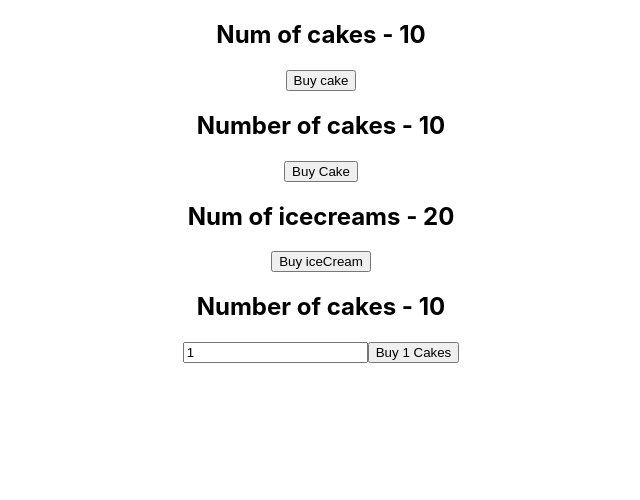
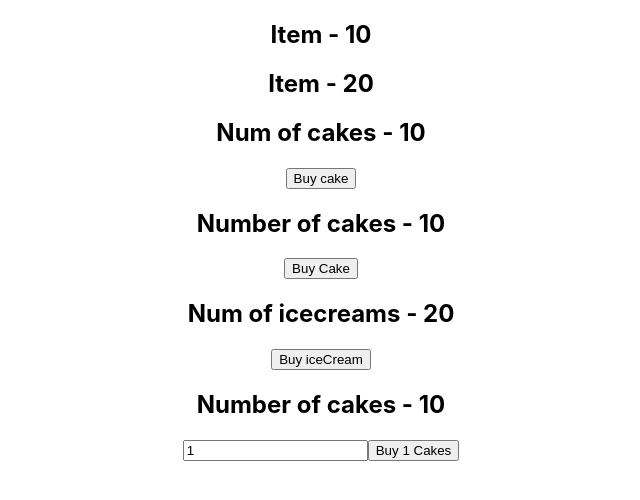
Before and after one commit to kbu715/react-redux-tutorials, a React (Create React App) app in the folder react-redux-demo/: page / in a window 1280 px wide. Shown: the top 500 px of the page, without its empty margins (319-959 px from the left). Built offline with nearby package versions, Linux system fonts and the light colour scheme.

Commit message:
✨ mapStateToProps second parameter (ownProps)

```diff
--- a/react-redux-demo/src/App.js
+++ b/react-redux-demo/src/App.js
@@ -5,11 +5,14 @@
 import HooksCakeContainer from './components/HooksCakeContainer';
 import HooksIceCreamContainer from './components/HooksIceCreamContainer';
 import NewCakeContainer from './components/NewCakeContainer';
+import ItemContainer from './components/ItemContainer';
 
 function App() {
   return (
     <Provider store={store}>
       <div className="App">
+        <ItemContainer cake />
+        <ItemContainer />
         <HooksCakeContainer />
         <CakeContainer />
         <HooksIceCreamContainer />
--- /dev/null
+++ b/react-redux-demo/src/components/ItemContainer.js
@@ -0,0 +1,20 @@
+import React from 'react'
+import { connect } from 'react-redux'
+
+function ItemContainer(props) {
+  return (
+    <div>
+      <h2>Item - {props.item}</h2>
+    </div>
+  )
+}
+
+const mapStateToProps = (state, ownProps) => {
+  const itemState = ownProps.cake ? state.cake.numOfCakes : state.iceCream.numOfIceCreams
+
+  return {
+    item: itemState
+  }
+}
+
+export default connect(mapStateToProps)(ItemContainer)
```
